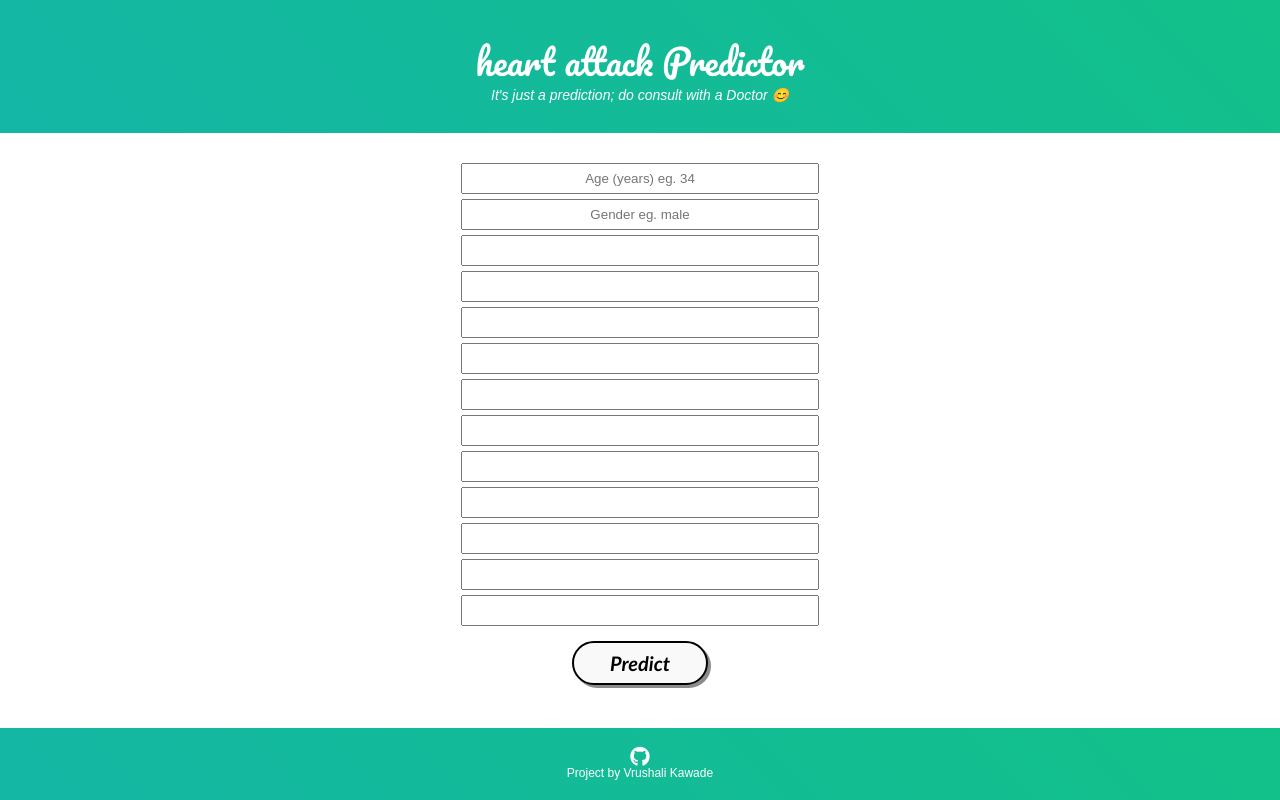
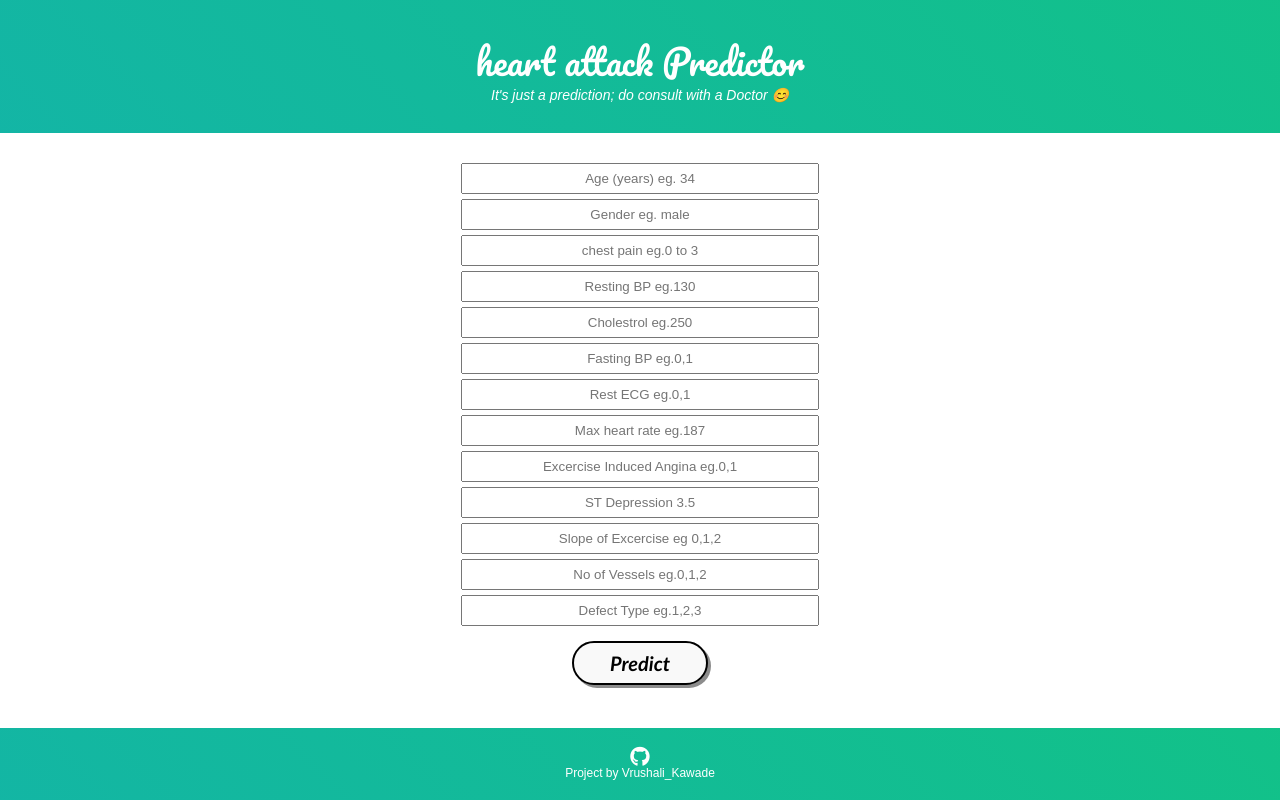
Before and after one commit to KawadeVrushali/heart-attack-prediction, a Flask app: page / in a window 1280 px wide. Run offline with Flask 2, Linux system fonts and the light colour scheme; parts of the project's set-up code (start-up, migrations or seed data) failed here and were passed over; some libraries are stand-ins or nearby versions.

Commit message:
Update index.html
place holder added

```diff
--- a/templates/index.html
+++ b/templates/index.html
@@ -25,17 +25,17 @@
     		<form action="{{ url_for('predict') }}" method="POST">
                 <input class="form-input" type="text" name="age" placeholder="Age (years) eg. 34"><br>
                 <input class="form-input" type="text" name="sex" placeholder="Gender eg. male"><br>
-                <input class="form-input" type="text" name="cp" placeholder=""><br>
-                <input class="form-input" type="text" name="trestbps" placeholder=""><br>
-                <input class="form-input" type="text" name="chol" placeholder=""><br>
-                <input class="form-input" type="text" name="fbs" placeholder=""><br>
-                <input class="form-input" type="text" name="restecg" placeholder=""><br>
-                <input class="form-input" type="text" name="thalach" placeholder=""><br>
-                <input class="form-input" type="text" name="exang" placeholder=""><br>
-                <input class="form-input" type="text" name="oldpeak" placeholder=""><br>
-                <input class="form-input" type="text" name="slope" placeholder=""><br>
-                <input class="form-input" type="text" name="ca" placeholder=""><br>
-                <input class="form-input" type="text" name="thal" placeholder=""><br>
+                <input class="form-input" type="text" name="cp" placeholder="chest pain eg.0 to 3"><br>
+                <input class="form-input" type="text" name="trestbps" placeholder="Resting BP eg.130"><br>
+                <input class="form-input" type="text" name="chol" placeholder="Cholestrol eg.250"><br>
+                <input class="form-input" type="text" name="fbs" placeholder="Fasting BP eg.0,1"><br>
+                <input class="form-input" type="text" name="restecg" placeholder="Rest ECG eg.0,1"><br>
+                <input class="form-input" type="text" name="thalach" placeholder="Max heart rate eg.187"><br>
+                <input class="form-input" type="text" name="exang" placeholder="Excercise Induced Angina eg.0,1"><br>
+                <input class="form-input" type="text" name="oldpeak" placeholder="ST Depression 3.5"><br>
+                <input class="form-input" type="text" name="slope" placeholder="Slope of Excercise eg 0,1,2"><br>
+                <input class="form-input" type="text" name="ca" placeholder="No of Vessels eg.0,1,2"><br>
+                <input class="form-input" type="text" name="thal" placeholder="Defect Type eg.1,2,3"><br>
 
         		<input type="submit" class="my-cta-button" value="Predict">
         	</form>
@@ -46,7 +46,7 @@
            <div class="contact">
                <a target="_blank" href="https://github.com/im-rcr"><i class="fab fa-github fa-lg contact-icon"></i></a>
              </div>
-           <p class='footer-description'>Project by Vrushali Kawade</p>
+           <p class='footer-description'>Project by Vrushali_Kawade</p>
        </div>
 
     </body>
```
